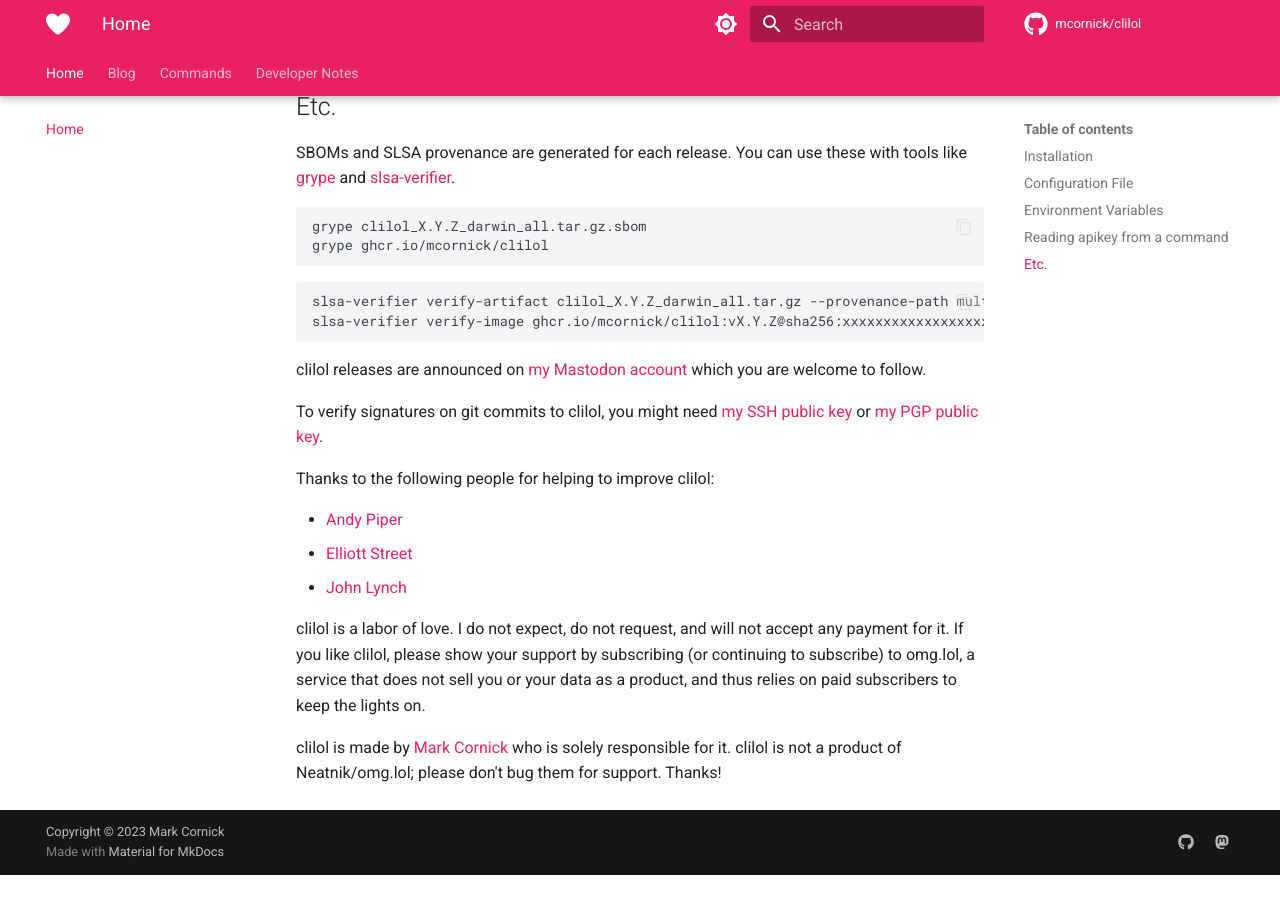
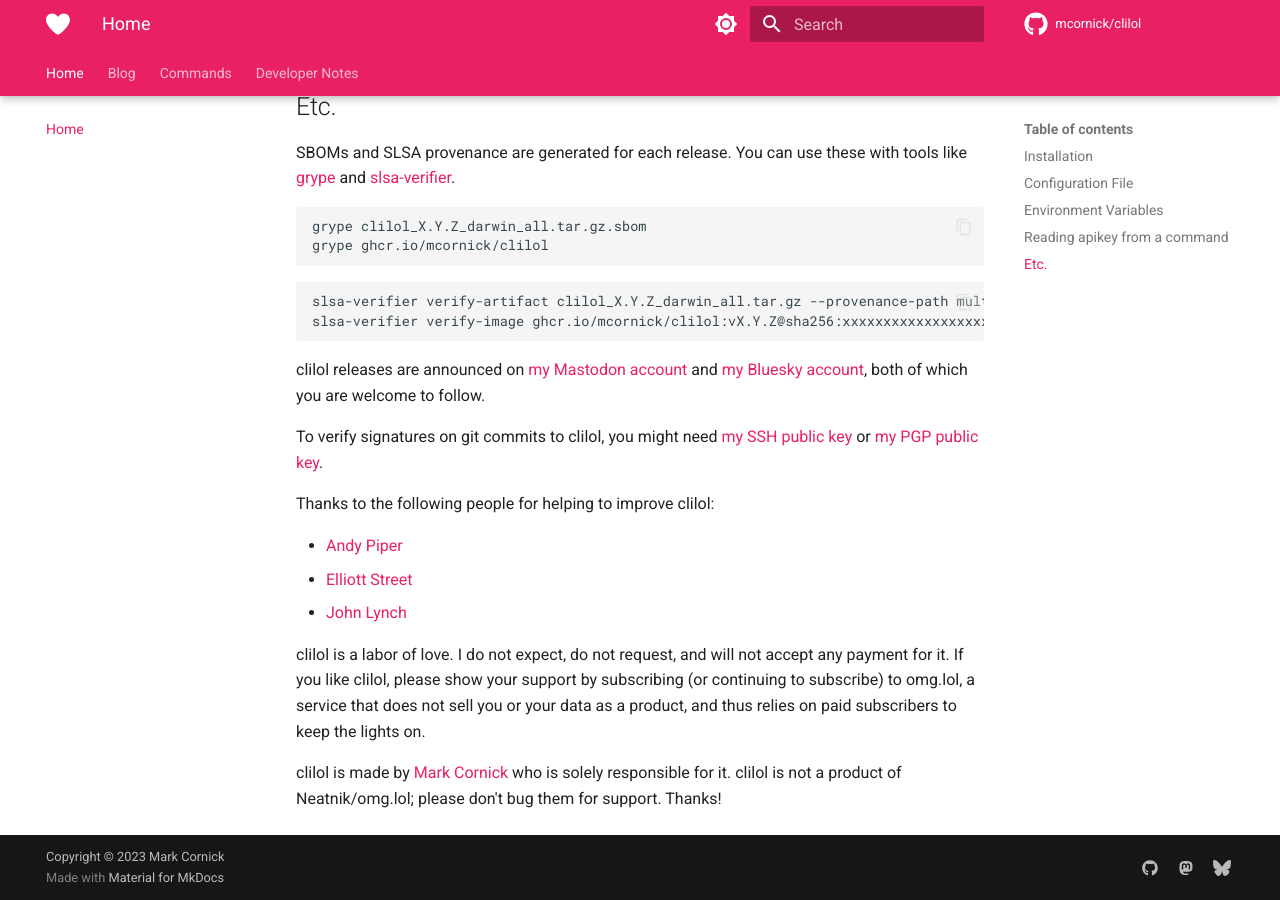
Before and after one commit to mcornick/clilol, an MkDocs documentation site: the page built from docs/index.md, in a window 1280 px wide and 900 px high, scrolled down 2615 px. Built offline with MkDocs 1.6.1 and Material for MkDocs 9.7.7, drawn with Linux system fonts in a browser that asks for light colours; comment, search, counter and statistics services are not loaded; before the commit the page ends 3490 px from its top, so only the background shows below that.

Commit message:
build: update Mastodon and add Bluesky
New social strategy: I am using my social.lol account for announcements,
and have added a Bluesky account. Both of these are separate from my
main accounts to allow people uninterested in clilol to follow my other
efforts in peace, and vice versa.

Signed-off-by: Mark Cornick <mark@markcornick.com>

````diff
--- a/.goreleaser.yaml
+++ b/.goreleaser.yaml
@@ -1,5 +1,8 @@
 ---
 announce:
+  bluesky:
+    enabled: true
+    username: "mcornick.bsky.social"
   mastodon:
     enabled: true
     server: https://social.sdf.org
--- a/docs/index.md
+++ b/docs/index.md
@@ -235,7 +235,7 @@
 slsa-verifier verify-image ghcr.io/mcornick/clilol:vX.Y.Z@sha256:xxxxxxxxxxxxxxxxxxxxxxxxxxxxxxxxxxxxxxxxxxxxxxxxxxxxxxxxxxxxxxxx --source-uri github.com/mcornick/clilol --source-tag vX.Y.Z
 ```
 
-clilol releases are announced on [my Mastodon account](https://mastodon.sdf.org/@mcornick) which you are welcome to follow.
+clilol releases are announced on [my Mastodon account](https://social.lol/@mcornick) and [my Bluesky account](https://bsky.app/profile/mcornick.lol), both of which you are welcome to follow.
 
 To verify signatures on git commits to clilol, you might need [my SSH public key](https://github.com/mcornick.keys) or [my PGP public key](https://github.com/mcornick.gpg).
 
--- a/mkdocs.yml
+++ b/mkdocs.yml
@@ -5,7 +5,9 @@
     - icon: fontawesome/brands/github
       link: https://github.com/mcornick/clilol
     - icon: fontawesome/brands/mastodon
-      link: https://mastodon.sdf.org/@mcornick
+      link: https://social.lol/@mcornick
+    - icon: fontawesome/brands/bluesky
+      link: https://bsky.app/profile/mcornick.lol
 markdown_extensions:
   - admonition
   - pymdownx.superfences
--- a/requirements.txt
+++ b/requirements.txt
@@ -1,4 +1,4 @@
 CairoSVG==2.7.1
-mkdocs-material==9.5.17
+mkdocs-material==9.5.31
 mkdocs-minify-plugin==0.8.0
 pillow==10.3.0
````
